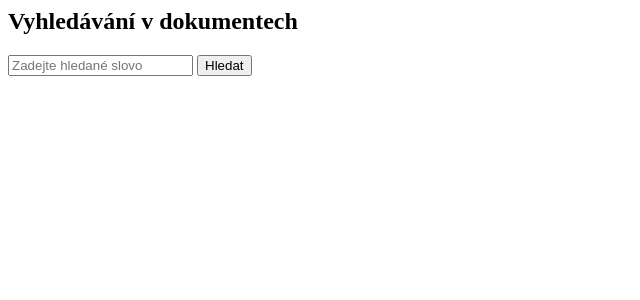
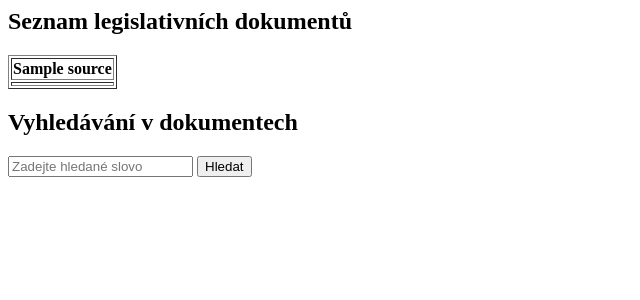
Before and after one commit to Maikl76/legislativa-app, a Flask app: template templates/index.html in a window 1280 px wide. Shown: the top 300 px of the page, without its empty margins (0-640 px from the left). Run offline with Flask 3, Linux system fonts and the light colour scheme; the template is opened without the code that fills it: most values are stand-ins (such as "Sample title", 1, 10 or a date in 2020); lists and menus that the app fills with data are empty.

Commit message:
Update index.html

```diff
--- a/templates/index.html
+++ b/templates/index.html
@@ -1,28 +1,73 @@
+<h2>Seznam legislativních dokumentů</h2>
+
+<!-- Tabulka s dokumenty -->
+<table border="1">
+    <tr>
+        {% for source in sources %}
+            <th>{{ source }}</th>
+        {% endfor %}
+    </tr>
+    <tr>
+        {% for source in sources %}
+            <td>
+                <ul>
+                    {% for document in documents %}
+                        {% if document["Odkaz na zdroj"] == source %}
+                            <li>
+                                <a href="{{ document['Soubor'] }}" target="_blank">{{ document["Název dokumentu"] }}</a>
+                                <span style="color: {% if document_status.get(document['Název dokumentu']) == 'Nový ✅' %}green{% elif document_status.get(document['Název dokumentu']) == 'Aktualizováno 🟡' %}orange{% else %}gray{% endif %};">
+                                    {{ document_status.get(document["Název dokumentu"], "Beze změny ⚪") }}
+                                </span>
+                            </li>
+                        {% endif %}
+                    {% endfor %}
+                </ul>
+            </td>
+        {% endfor %}
+    </tr>
+</table>
+
+<!-- Vyhledávání -->
 <h2>Vyhledávání v dokumentech</h2>
 <form id="searchForm">
     <input type="text" id="searchQuery" placeholder="Zadejte hledané slovo" required>
     <button type="submit">Hledat</button>
 </form>
 
+<!-- Výsledky hledání -->
 <div id="searchResults" style="border:1px solid #ccc; padding:10px; margin-top:20px; display:none;">
     <h3>Výsledky hledání:</h3>
     <ul id="resultsList"></ul>
 </div>
 
+<!-- JavaScript pro vyhledávání -->
 <script>
 document.getElementById("searchForm").addEventListener("submit", function(event) {
     event.preventDefault();
     let query = document.getElementById("searchQuery").value;
-    fetch("/search", { method: "POST", body: new URLSearchParams({ query: query }), headers: { "Content-Type": "application/x-www-form-urlencoded" } })
+
+    fetch("/search", {
+        method: "POST",
+        body: new URLSearchParams({ query: query }),
+        headers: { "Content-Type": "application/x-www-form-urlencoded" }
+    })
     .then(response => response.json())
     .then(results => {
         let resultsList = document.getElementById("resultsList");
         resultsList.innerHTML = "";
-        results.forEach(result => {
-            let li = document.createElement("li");
-            li.innerHTML = `<b>${result.document}</b> (${result.source}): <br> "${result.text}"`;
-            resultsList.appendChild(li);
-        });
+
+        if (results.error) {
+            resultsList.innerHTML = `<li style="color:red;">${results.error}</li>`;
+        } else if (results.length === 0) {
+            resultsList.innerHTML = `<li style="color:gray;">Nenalezen žádný výsledek.</li>`;
+        } else {
+            results.forEach(result => {
+                let li = document.createElement("li");
+                li.innerHTML = `<b>${result.document}</b> (<a href="${result.source}" target="_blank">Zdroj</a>): <br> "${result.text}"`;
+                resultsList.appendChild(li);
+            });
+        }
+
         document.getElementById("searchResults").style.display = "block";
     });
 });
```
